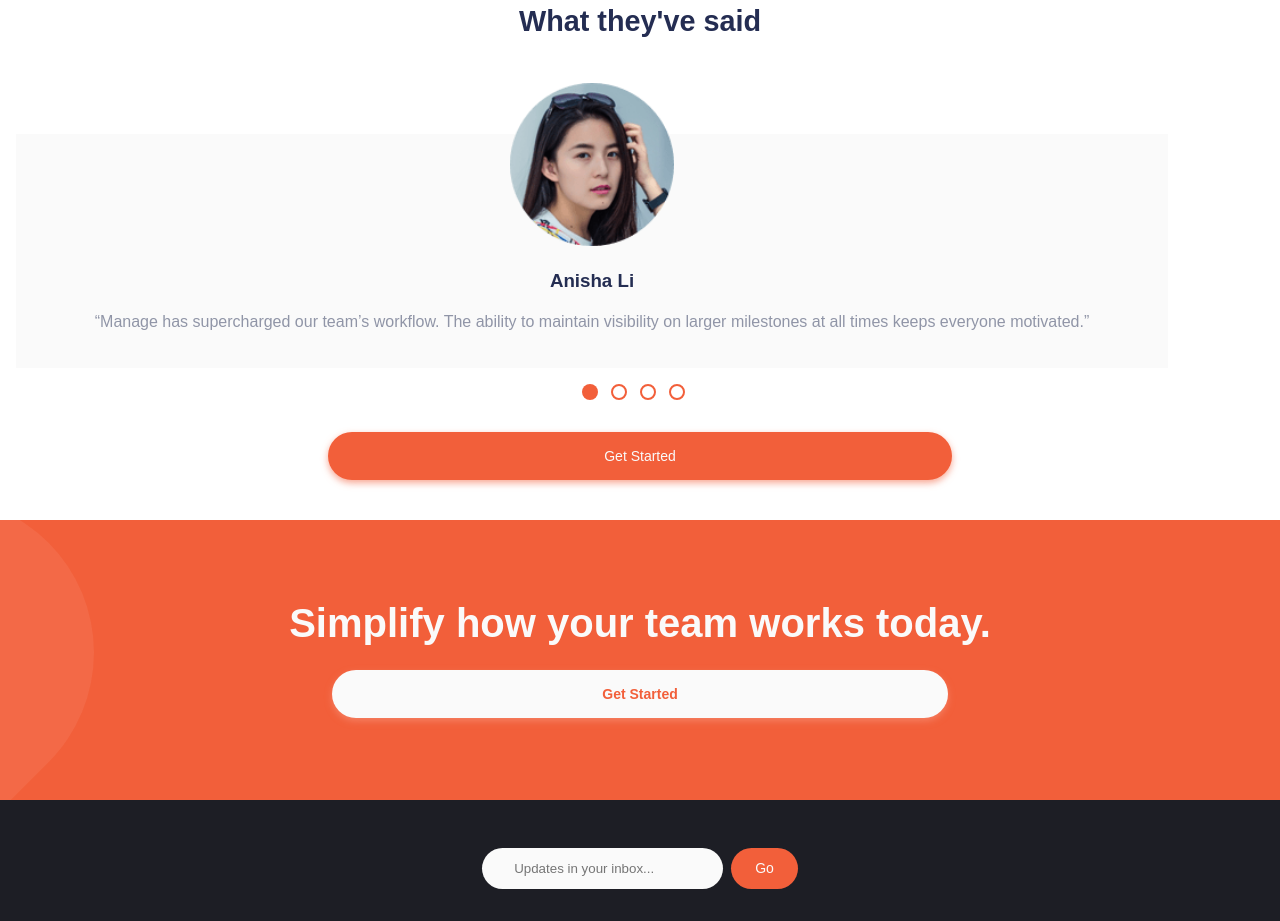
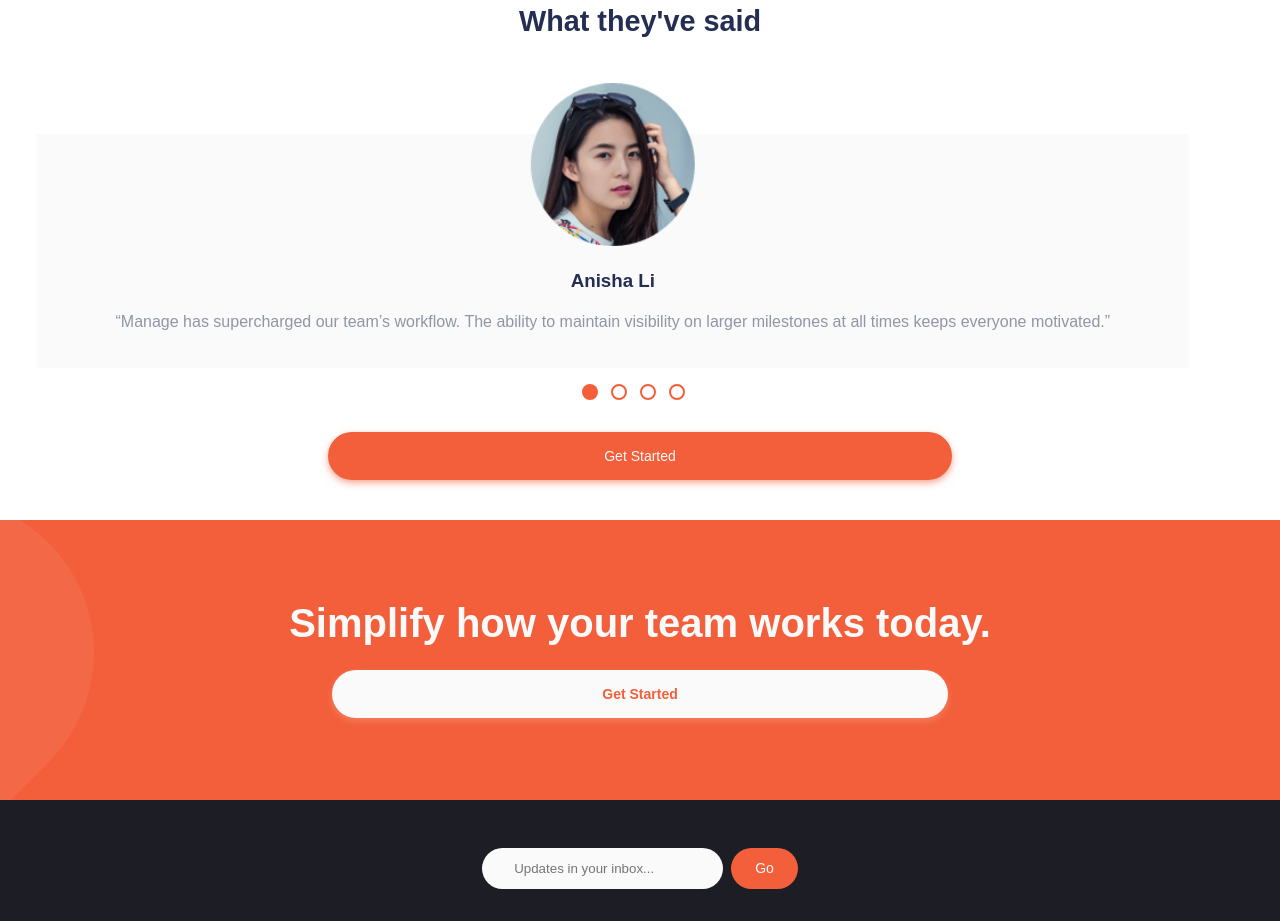
Before and after one commit to sofskrbic/manage-landing-page, a Vue app: page / in a window 1280 px wide. Shown: the part 2040-2961 px from the top of the page. Built offline with nearby package versions, Linux system fonts and the light colour scheme; a web font is replaced by a local one.

Commit message:
Update TestimonialsList.vue

```diff
--- a/src/components/TestimonialsList.vue
+++ b/src/components/TestimonialsList.vue
@@ -199,14 +199,6 @@ export default {
     }
 
     .testimonials-desktop {
-      /* display: flex;
-      flex-direction: row;
-      flex-grow: 1;
-      justify-content: start;
-      align-items: flex-start;
-      margin: 0;
-      padding-inline: 0;
-      */
       display: flex;
       width: 2000px;
       overflow: hidden;
@@ -221,4 +213,10 @@ export default {
       background-color: var(--neutral-light-gray);
     }
   }
+
+  @media (min-width: 768px) and (max-width: 1440px) {
+    .testimonials {
+      transform: translateX(1.3rem);
+    }
+  }
 </style>
```
